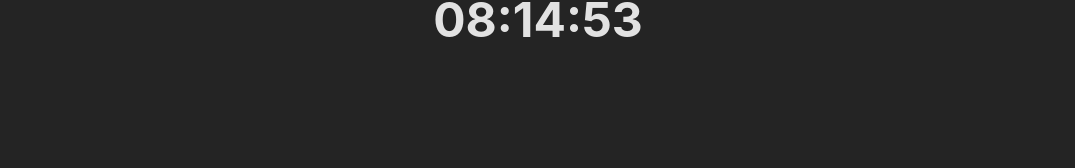
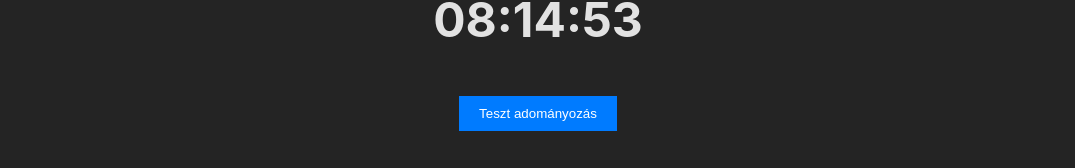
Before and after one commit to lecsoszabi/QuarkusKonyvtarAdatbazis, a React (Vite) app in the folder _frontend/: page / in a window 1280 px wide. Shown: the part 840-1008 px from the top of the page, without its empty margins (102-1177 px from the left). Before the commit the page ends 916 px from the top, so only its background shows below. Built offline with nearby package versions, Linux system fonts and the light colour scheme; no server answers.

Commit message:
initial commit
Added test button.
Updated README.md

```diff
--- a/_frontend/src/App.tsx
+++ b/_frontend/src/App.tsx
@@ -7,13 +7,23 @@ import UsersList from './components/UsersList';
 import AddUserForm from './components/AddUserForm';
 import RentalsList from './components/RentalsList';
 import CountdownTimer from './components/CountdownTimer';
-import { getDonationSummary, BookDonationSummary } from './services/BooksService';
+import { getDonationSummary, BookDonationSummary, simulateDonation } from './services/BooksService';
 
 function App() {
   const [refreshKey, setRefreshKey] = useState(0);
 
   const handleRefresh = () => {
     setRefreshKey((prevKey) => prevKey + 1); // Frissíti a listákat
+  };
+
+  const handleSimulateDonation = async () => {
+    try {
+      await simulateDonation(); // Meghívja az adományozási funkciót
+      console.log('Adomány könyvek sikeresen hozzáadva!');
+      handleRefresh(); // Frissíti a könyvek listáját
+    } catch (error) {
+      console.error('Hiba történt az adomány szimuláció során:', error);
+    }
   };
 
   // Adománykönyvek lekérése
@@ -59,6 +69,9 @@ function App() {
         <div className="countDown">
           <h2><CountdownTimer /></h2>
         </div>
+        <div className='testButton'>
+        <button onClick={handleSimulateDonation}>Teszt adományozás</button>
+        </div>
       </main>
     </div>
   );
--- a/_frontend/src/index.css
+++ b/_frontend/src/index.css
@@ -233,3 +233,17 @@ h1,h2{
 .listUsers button:hover {
   background-color: #0056b3; /* Sötétebb kék hover */
 }
+.testButton{
+  margin: 20px auto;
+  text-align: center;
+}
+.testButton button{
+  padding: 10px 20px;
+  margin: 20px auto;
+  background-color: #007bff; /* Kék gomb */
+  color: white;
+  border: none;
+}
+.testButton button:hover {
+  background-color: #0056b3; /* Sötétebb kék hover */
+}
--- a/_frontend/src/services/BooksService.ts
+++ b/_frontend/src/services/BooksService.ts
@@ -43,3 +43,12 @@ export const getDonationSummary = async (): Promise<BookDonationSummary[]> => {
   }
   return response.json();
 };
+
+export const simulateDonation = async (): Promise<void> => {
+  const response = await fetch('http://localhost:8080/books/simulate-donation', {
+    method: 'GET',
+  });
+  if (!response.ok) {
+    throw new Error(`Hiba történt az adomány szimuláció során: ${response.statusText}`);
+  }
+};
```
Also changed, not shown: 2 other files (tests, documents, lock files or other folders).
